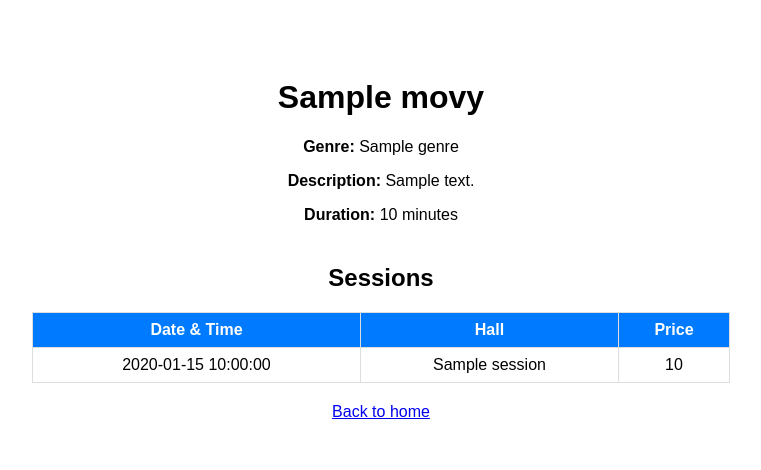
After one commit to daytimeserg0/cinema_booking, a Flask app: page /movie/1 in a window 1280 px wide. The commit adds this page. Shown: the top 470 px of the page, without its empty margins (259-1020 px from the left). Run offline with Flask 3, Linux system fonts and the light colour scheme; a database or web service that is not in the repository returns one stand-in record (values such as "Sample title"); some libraries are stand-ins or nearby versions.

Commit message:
sessions for each movie

```diff
--- a/app.py
+++ b/app.py
@@ -14,13 +14,47 @@ def home():
     conn = get_db_connection()
     cur = conn.cursor()
 
-    cur.execute("SELECT id, title, genre, description, poster, duration FROM movies ORDER BY id;")
+    # Select movies that have sessions
+    cur.execute("""
+            SELECT DISTINCT m.id, m.title, m.genre, m.description, m.poster, m.duration
+            FROM movies m
+            JOIN sessions s ON s.movie_id = m.id
+            ORDER BY m.id;
+        """)
     movies = cur.fetchall()
 
     cur.close()
     conn.close()
 
     return render_template("index.html", movies=movies)
+
+
+@app.route("/movie/<int:movie_id>")
+def movie_sessions(movie_id):
+    conn = get_db_connection()
+    cur = conn.cursor()
+
+    cur.execute(
+        "SELECT id, title, genre, description, duration, poster FROM movies WHERE id=%s;",
+        (movie_id,)
+    )
+    movie = cur.fetchone()
+
+    # Get all sessions for movie
+    cur.execute("""
+        SELECT s.id, s.datetime, s.price, h.name
+        FROM sessions s
+        JOIN halls h ON s.hall_id = h.id
+        WHERE s.movie_id=%s
+        ORDER BY s.datetime;
+    """, (movie_id,))
+    sessions = cur.fetchall()
+
+    cur.close()
+    conn.close()
+
+    return render_template("movie_sessions.html", movie=movie, sessions=sessions)
+
 
 # Registration page
 @app.route("/register", methods=["GET", "POST"])
@@ -229,6 +263,12 @@ def admin_panel():
             datetime_val = request.form["datetime"]
             price = request.form["price"]
 
+            print(price)
+            print(type(price))
+            if int(price) > 9999:
+                flash("Price cannot exceed 9999!", "add_session_error")
+                return redirect(url_for("admin_panel"))
+
             # Check if a session already exists
             cur.execute("""
                 SELECT * FROM sessions
--- a/templates/index.html
+++ b/templates/index.html
@@ -25,7 +25,7 @@
 
     <div class="movies">
     {% for m in movies %}
-        <div class="movie-card">
+        <div class="movie-card" onclick="window.location.href='/movie/{{ m[0] }}';">
             <img src="{{ url_for('static', filename='posters/' + m[4]) }}" alt="{{ m[1] }}">
             <h2>Title: {{ m[1] }}</h2>
             <p><strong>Genre:</strong> {{ m[2] }}</p>
--- /dev/null
+++ b/templates/movie_sessions.html
@@ -0,0 +1,38 @@
+<!DOCTYPE html>
+<html lang="en">
+<head>
+    <meta charset="UTF-8">
+    <title>{{ movie[1] }} - Sessions</title>
+    <link rel="stylesheet" href="{{ url_for('static', filename='style.css') }}">
+</head>
+<body>
+    <!-- Movie Details -->
+    <h1>{{ movie[1] }}</h1>
+    <p><strong>Genre:</strong> {{ movie[2] }}</p>
+    <p><strong>Description:</strong> {{ movie[3] }}</p>
+    <p><strong>Duration:</strong> {{ movie[4] }} minutes</p>
+
+    <!-- Movie Sessions -->
+    <h2>Sessions</h2>
+    {% if sessions %}
+        <table>
+            <tr>
+                <th>Date & Time</th>
+                <th>Hall</th>
+                <th>Price</th>
+            </tr>
+            {% for s in sessions %}
+            <tr>
+                <td>{{ s[1] }}</td>
+                <td>{{ s[3] }}</td>
+                <td>{{ s[2] }}</td>
+            </tr>
+            {% endfor %}
+        </table>
+    {% else %}
+        <p>No sessions available for this movie.</p>
+    {% endif %}
+
+    <a href="{{ url_for('home') }}">Back to home</a>
+</body>
+</html>
```
